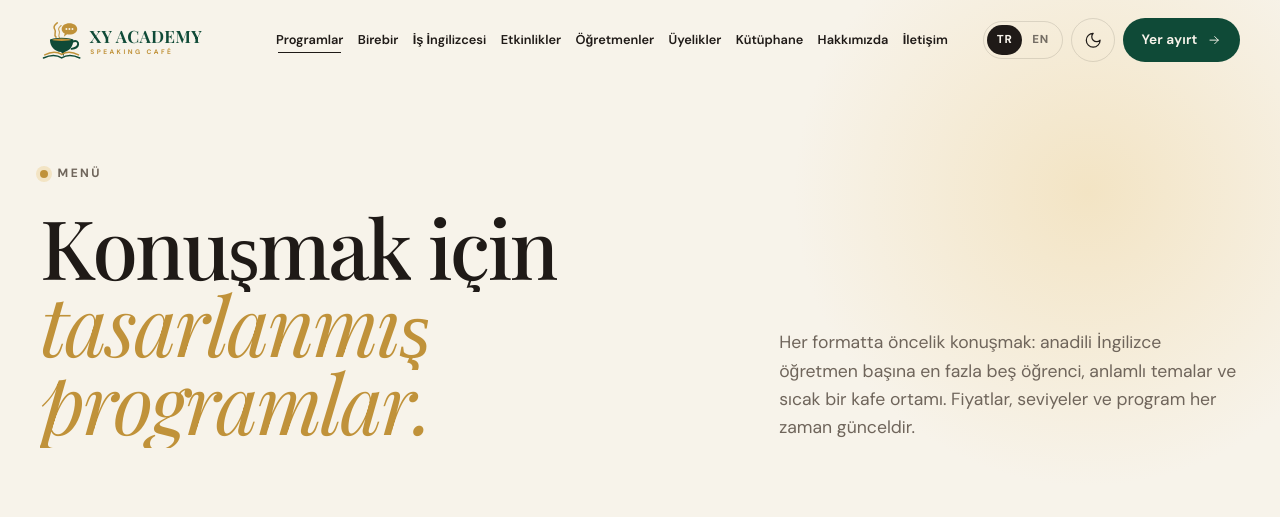
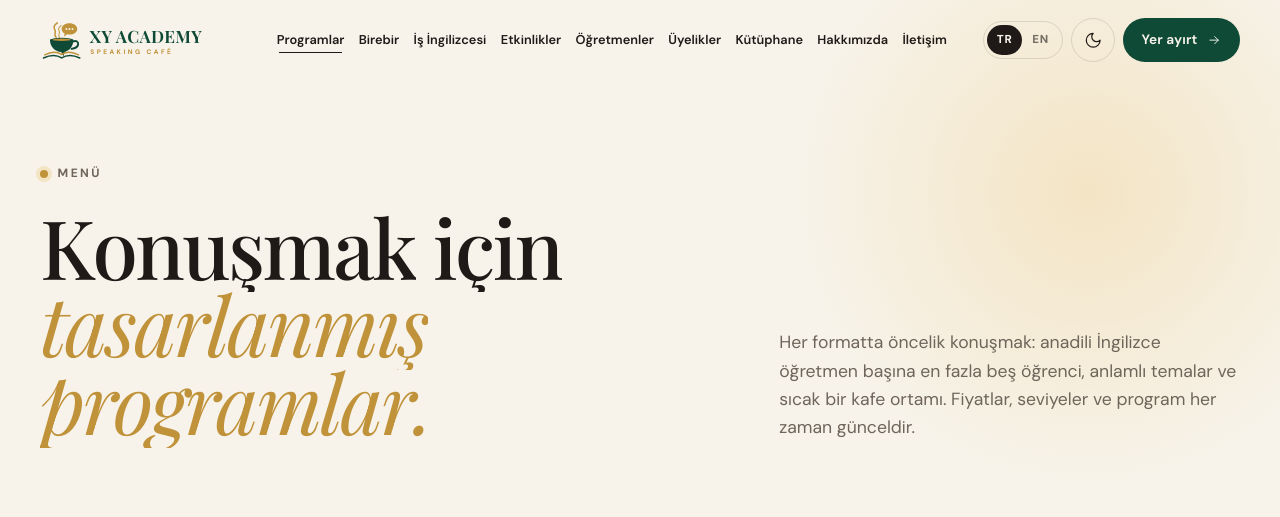
Before and after one commit to adelovich78/adel, a PHP site: page /sous-dossier/programs in a window 1280 px wide. Shown: the top 517 px of the page. Run offline with PHP 8.4, Linux system fonts and the light colour scheme; data that the repository does not hold is empty; some libraries are stand-ins or nearby versions.

Commit message:
Add latin-ext font subsets so Turkish characters use the brand fonts
Co-Authored-By: Claude Opus 5.5 <noreply@anthropic.com>
Claude-Session: https://claude.ai/code/session_01RNoiJPEUterHJs2iLMhwre

```diff
--- a/english-speaking-cafe/assets/css/main.css
+++ b/english-speaking-cafe/assets/css/main.css
@@ -6,9 +6,13 @@
    ========================================================= */
 
 /* ---------- 1. Fonts & tokens ---------- */
-@font-face { font-family: "Playfair Display"; src: url("../fonts/playfair.woff2") format("woff2"); font-weight: 400 900; font-style: normal; font-display: swap; }
-@font-face { font-family: "Playfair Display"; src: url("../fonts/playfair-italic.woff2") format("woff2"); font-weight: 400 900; font-style: italic; font-display: swap; }
-@font-face { font-family: "DM Sans"; src: url("../fonts/dmsans.woff2") format("woff2"); font-weight: 100 1000; font-style: normal; font-display: swap; }
+/* Deux sous-ensembles par police : latin + latin-ext (caractères turcs : ş ğ İ ç ö ü…) */
+@font-face { font-family: "Playfair Display"; src: url("../fonts/playfair.woff2") format("woff2"); font-weight: 400 900; font-style: normal; font-display: swap; unicode-range: U+0000-00FF, U+0131, U+0152-0153, U+02BB-02BC, U+02C6, U+02DA, U+02DC, U+0304, U+0308, U+0329, U+2000-206F, U+2074, U+20AC, U+2122, U+2191, U+2193, U+2212, U+2215, U+FEFF, U+FFFD; }
+@font-face { font-family: "Playfair Display"; src: url("../fonts/playfair-ext.woff2") format("woff2"); font-weight: 400 900; font-style: normal; font-display: swap; unicode-range: U+0100-02AF, U+0304, U+0308, U+0329, U+1E00-1E9F, U+1EF2-1EFF, U+2020, U+20A0-20AB, U+20AD-20C0, U+2113, U+2C60-2C7F, U+A720-A7FF; }
+@font-face { font-family: "Playfair Display"; src: url("../fonts/playfair-italic.woff2") format("woff2"); font-weight: 400 900; font-style: italic; font-display: swap; unicode-range: U+0000-00FF, U+0131, U+0152-0153, U+02BB-02BC, U+02C6, U+02DA, U+02DC, U+0304, U+0308, U+0329, U+2000-206F, U+2074, U+20AC, U+2122, U+2191, U+2193, U+2212, U+2215, U+FEFF, U+FFFD; }
+@font-face { font-family: "Playfair Display"; src: url("../fonts/playfair-italic-ext.woff2") format("woff2"); font-weight: 400 900; font-style: italic; font-display: swap; unicode-range: U+0100-02AF, U+0304, U+0308, U+0329, U+1E00-1E9F, U+1EF2-1EFF, U+2020, U+20A0-20AB, U+20AD-20C0, U+2113, U+2C60-2C7F, U+A720-A7FF; }
+@font-face { font-family: "DM Sans"; src: url("../fonts/dmsans.woff2") format("woff2"); font-weight: 100 1000; font-style: normal; font-display: swap; unicode-range: U+0000-00FF, U+0131, U+0152-0153, U+02BB-02BC, U+02C6, U+02DA, U+02DC, U+0304, U+0308, U+0329, U+2000-206F, U+2074, U+20AC, U+2122, U+2191, U+2193, U+2212, U+2215, U+FEFF, U+FFFD; }
+@font-face { font-family: "DM Sans"; src: url("../fonts/dmsans-ext.woff2") format("woff2"); font-weight: 100 1000; font-style: normal; font-display: swap; unicode-range: U+0100-02AF, U+0304, U+0308, U+0329, U+1E00-1E9F, U+1EF2-1EFF, U+2020, U+20A0-20AB, U+20AD-20C0, U+2113, U+2C60-2C7F, U+A720-A7FF; }
 
 :root {
   --font-display: "Playfair Display", "Times New Roman", Georgia, serif;
```
Also changed, not shown: english-speaking-cafe/assets/fonts/dmsans-ext.woff2 (added), english-speaking-cafe/assets/fonts/playfair-ext.woff2 (added), english-speaking-cafe/assets/fonts/playfair-italic-ext.woff2 (added).
